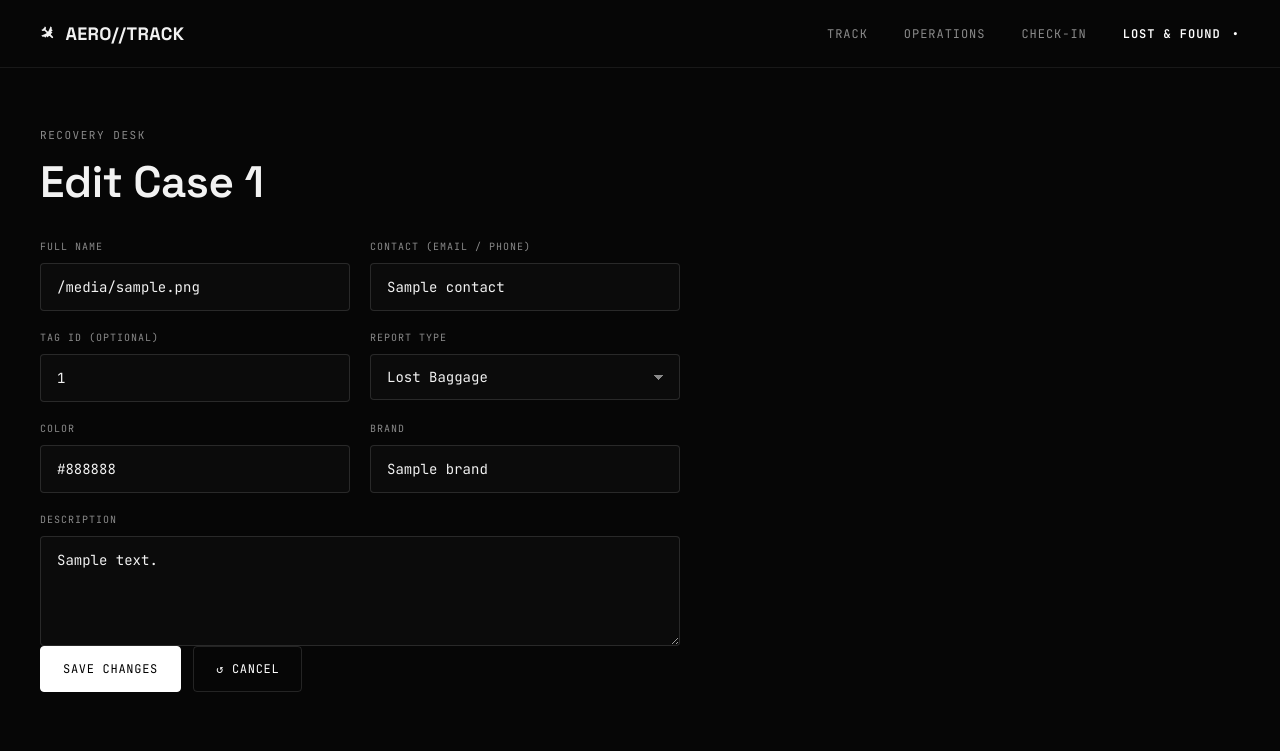
After one commit to simran8405/AeroTrack, a Flask app: page /lostfound/edit/1 in a window 1280 px wide. The commit adds this page. Shown: the top 751 px of the page. Run offline with Flask 3, Linux system fonts and the light colour scheme; a database or web service that is not in the repository returns one stand-in record (values such as "Sample title").

Commit message:
AeroTrack: baggage tracking system

```diff
--- a/app.py
+++ b/app.py
@@ -3,7 +3,6 @@ import string
 from datetime import datetime, timedelta
 
 from flask import Flask, render_template, request, redirect, url_for
-from bson.objectid import ObjectId
 
 from database import baggage_collection, lostfound_collection
 
@@ -204,6 +203,31 @@ def delete_baggage_by_tag(tag_id):
     return redirect(url_for("operations"))
 
 
+@app.route("/operations/edit/<tag_id>", methods=["GET", "POST"])
+def edit_baggage_by_tag(tag_id):
+    bag = baggage_collection.find_one({"tag_id": tag_id})
+
+    if bag is None:
+        return redirect(url_for("operations"))
+
+    if request.method == "POST":
+        baggage_collection.update_one(
+            {"tag_id": tag_id},
+            {
+                "$set": {
+                    "passenger_name": request.form.get("passenger_name", bag.get("passenger_name", "")),
+                    "flight_number": request.form.get("flight_number", bag.get("flight_number", "")),
+                    "weight": request.form.get("weight", bag.get("weight", "")),
+                    "airline": request.form.get("airline", bag.get("airline", "")),
+                    "priority_handling": bool(request.form.get("priority_handling")),
+                }
+            },
+        )
+        return redirect(url_for("operations"))
+
+    return render_template("edit.html", bag=bag)
+
+
 # =========================
 # CHECK-IN DESK
 # =========================
@@ -269,36 +293,47 @@ def lostfound():
     return render_template("lostfound.html", cases=cases, report_types=REPORT_TYPES)
 
 
-# =========================
-# LEGACY / EDIT (kept for compatibility)
-# =========================
+@app.route("/lostfound/edit/<case_id>", methods=["GET", "POST"])
+def edit_lostfound(case_id):
+    case = lostfound_collection.find_one({"case_id": case_id})
 
-@app.route("/edit/<id>")
-def edit_baggage(id):
-    bag = baggage_collection.find_one({"_id": ObjectId(id)})
-    return render_template("edit.html", bag=bag)
+    if case is None:
+        return redirect(url_for("lostfound"))
+
+    if request.method == "POST":
+        lostfound_collection.update_one(
+            {"case_id": case_id},
+            {
+                "$set": {
+                    "filer": request.form.get("full_name", case.get("filer", "")),
+                    "contact": request.form.get("contact", case.get("contact", "")),
+                    "tag_id": request.form.get("tag_id", "").strip().upper(),
+                    "report_type": request.form.get("report_type", case.get("report_type", "")),
+                    "color": request.form.get("color", ""),
+                    "brand": request.form.get("brand", ""),
+                    "description": request.form.get("description", ""),
+                }
+            },
+        )
+        return redirect(url_for("lostfound"))
+
+    return render_template("edit_lostfound.html", case=case, report_types=REPORT_TYPES)
 
 
-@app.route("/update/<id>", methods=["POST"])
-def update_baggage(id):
-    baggage_collection.update_one(
-        {"_id": ObjectId(id)},
-        {
-            "$set": {
-                "passenger_name": request.form["passenger_name"],
-                "flight_number": request.form["flight_number"],
-                "weight": request.form["weight"],
-                "status": request.form["status"],
-            }
-        },
+@app.route("/lostfound/status/<case_id>", methods=["POST"])
+def update_lostfound_status(case_id):
+    new_status = request.form.get("status", "Open")
+    lostfound_collection.update_one(
+        {"case_id": case_id},
+        {"$set": {"status": new_status}},
     )
-    return redirect(url_for("operations"))
+    return redirect(url_for("lostfound"))
 
 
-@app.route("/delete/<id>")
-def delete_baggage(id):
-    baggage_collection.delete_one({"_id": ObjectId(id)})
-    return redirect(url_for("operations"))
+@app.route("/lostfound/delete/<case_id>", methods=["POST"])
+def delete_lostfound(case_id):
+    lostfound_collection.delete_one({"case_id": case_id})
+    return redirect(url_for("lostfound"))
 
 
 # =========================
--- a/templates/base.html
+++ b/templates/base.html
@@ -23,14 +23,14 @@
         <a href="{{ url_for('track') }}" class="nav-link {{ 'active' if request.endpoint in ['track','track_search','track_result'] else '' }}">
             TRACK {% if request.endpoint in ['track','track_search','track_result'] %}<span class="dot">&#8226;</span>{% endif %}
         </a>
-        <a href="{{ url_for('operations') }}" class="nav-link {{ 'active' if request.endpoint in ['operations','advance_baggage','flag_baggage'] else '' }}">
-            OPERATIONS {% if request.endpoint in ['operations','advance_baggage','flag_baggage'] %}<span class="dot">&#8226;</span>{% endif %}
+        <a href="{{ url_for('operations') }}" class="nav-link {{ 'active' if request.endpoint in ['operations','advance_baggage','flag_baggage','edit_baggage_by_tag','delete_baggage_by_tag'] else '' }}">
+            OPERATIONS {% if request.endpoint in ['operations','advance_baggage','flag_baggage','edit_baggage_by_tag','delete_baggage_by_tag'] %}<span class="dot">&#8226;</span>{% endif %}
         </a>
         <a href="{{ url_for('checkin') }}" class="nav-link {{ 'active' if request.endpoint == 'checkin' else '' }}">
             CHECK-IN {% if request.endpoint == 'checkin' %}<span class="dot">&#8226;</span>{% endif %}
         </a>
-        <a href="{{ url_for('lostfound') }}" class="nav-link {{ 'active' if request.endpoint == 'lostfound' else '' }}">
-            LOST &amp; FOUND {% if request.endpoint == 'lostfound' %}<span class="dot">&#8226;</span>{% endif %}
+        <a href="{{ url_for('lostfound') }}" class="nav-link {{ 'active' if request.endpoint in ['lostfound','edit_lostfound','update_lostfound_status','delete_lostfound'] else '' }}">
+            LOST &amp; FOUND {% if request.endpoint in ['lostfound','edit_lostfound','update_lostfound_status','delete_lostfound'] %}<span class="dot">&#8226;</span>{% endif %}
         </a>
     </div>
 </nav>
--- /dev/null
+++ b/templates/edit_lostfound.html
@@ -0,0 +1,62 @@
+{% extends "base.html" %}
+{% block title %}AeroTrack | Edit Case{% endblock %}
+
+{% block content %}
+<section class="section">
+    <p class="eyebrow">RECOVERY DESK</p>
+    <h1 class="page-title">Edit Case {{ case.case_id if case else '' }}</h1>
+
+    {% if case %}
+    <form class="lf-form" style="max-width:640px; margin-top:30px;" method="POST" action="{{ url_for('edit_lostfound', case_id=case.case_id) }}">
+        <div class="form-row">
+            <div class="field">
+                <label>FULL NAME</label>
+                <input type="text" name="full_name" value="{{ case.filer }}" required>
+            </div>
+            <div class="field">
+                <label>CONTACT (EMAIL / PHONE)</label>
+                <input type="text" name="contact" value="{{ case.contact }}" required>
+            </div>
+        </div>
+
+        <div class="form-row">
+            <div class="field">
+                <label>TAG ID (OPTIONAL)</label>
+                <input type="text" name="tag_id" value="{{ case.tag_id }}">
+            </div>
+            <div class="field">
+                <label>REPORT TYPE</label>
+                <select name="report_type">
+                    {% for t in report_types %}
+                    <option value="{{ t }}" {{ 'selected' if t == case.report_type else '' }}>{{ t }}</option>
+                    {% endfor %}
+                </select>
+            </div>
+        </div>
+
+        <div class="form-row">
+            <div class="field">
+                <label>COLOR</label>
+                <input type="text" name="color" value="{{ case.color }}">
+            </div>
+            <div class="field">
+                <label>BRAND</label>
+                <input type="text" name="brand" value="{{ case.brand }}">
+            </div>
+        </div>
+
+        <div class="field">
+            <label>DESCRIPTION</label>
+            <textarea name="description" rows="4">{{ case.description }}</textarea>
+        </div>
+
+        <div class="form-actions">
+            <button type="submit" class="btn btn-white">SAVE CHANGES</button>
+            <a href="{{ url_for('lostfound') }}" class="btn btn-outline">&#8634; CANCEL</a>
+        </div>
+    </form>
+    {% else %}
+    <p class="hero-sub">Case not found.</p>
+    {% endif %}
+</section>
+{% endblock %}
--- a/templates/operations.html
+++ b/templates/operations.html
@@ -92,6 +92,7 @@
                             </span>
                         </td>
                         <td class="actions-cell">
+                            <a href="{{ url_for('edit_baggage_by_tag', tag_id=bag.tag_id) }}" class="btn-mini">EDIT</a>
                             <form action="{{ url_for('advance_baggage', tag_id=bag.tag_id) }}" method="POST" class="inline-form">
                                 <button type="submit" class="btn-mini" {{ 'disabled' if bag.status in ('Claimed','Mishandled') else '' }}>ADVANCE</button>
                             </form>
```
Also changed, not shown: templates/edit.html (+16 -6 lines), templates/lostfound.html (+17 -1 lines).
